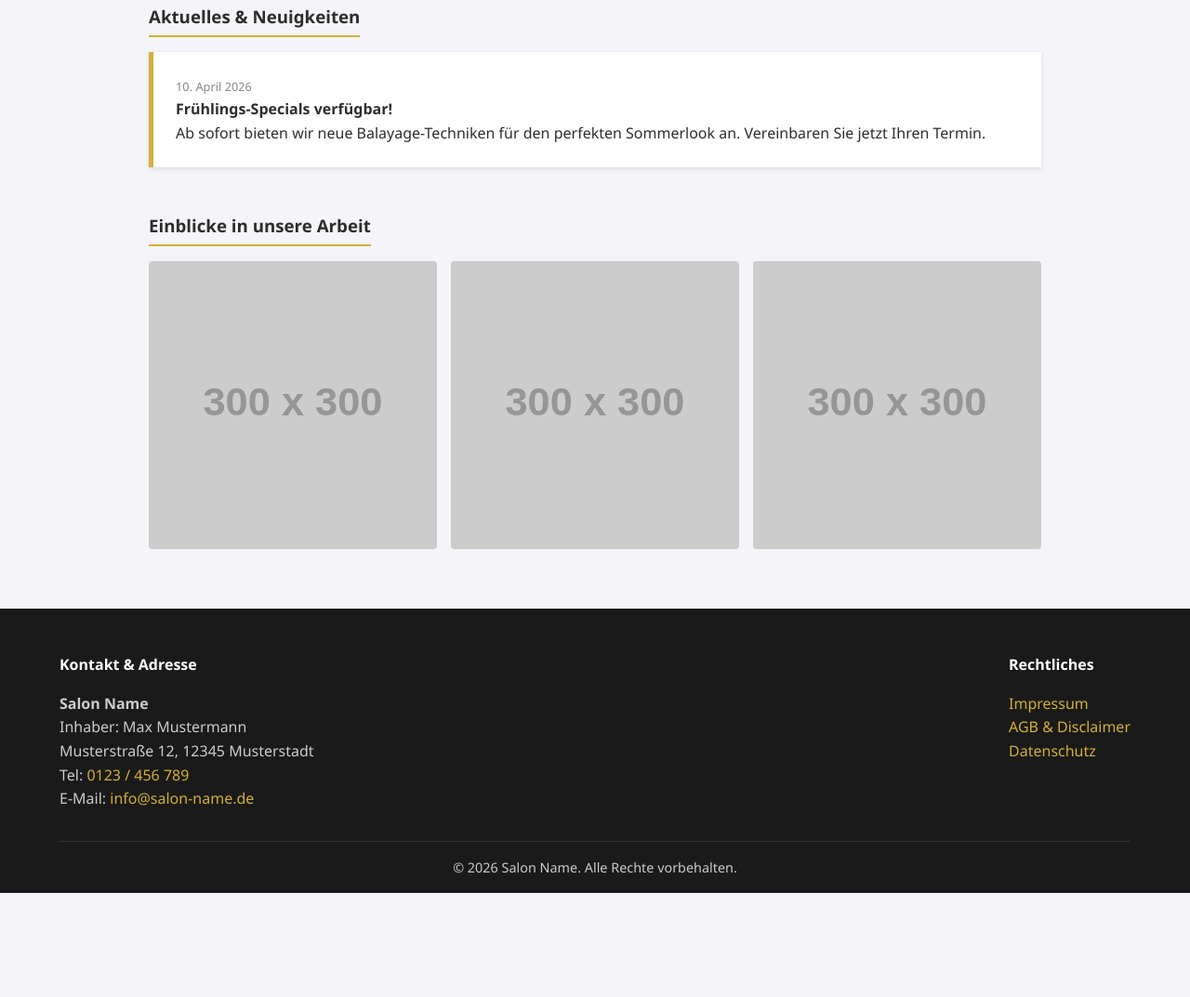
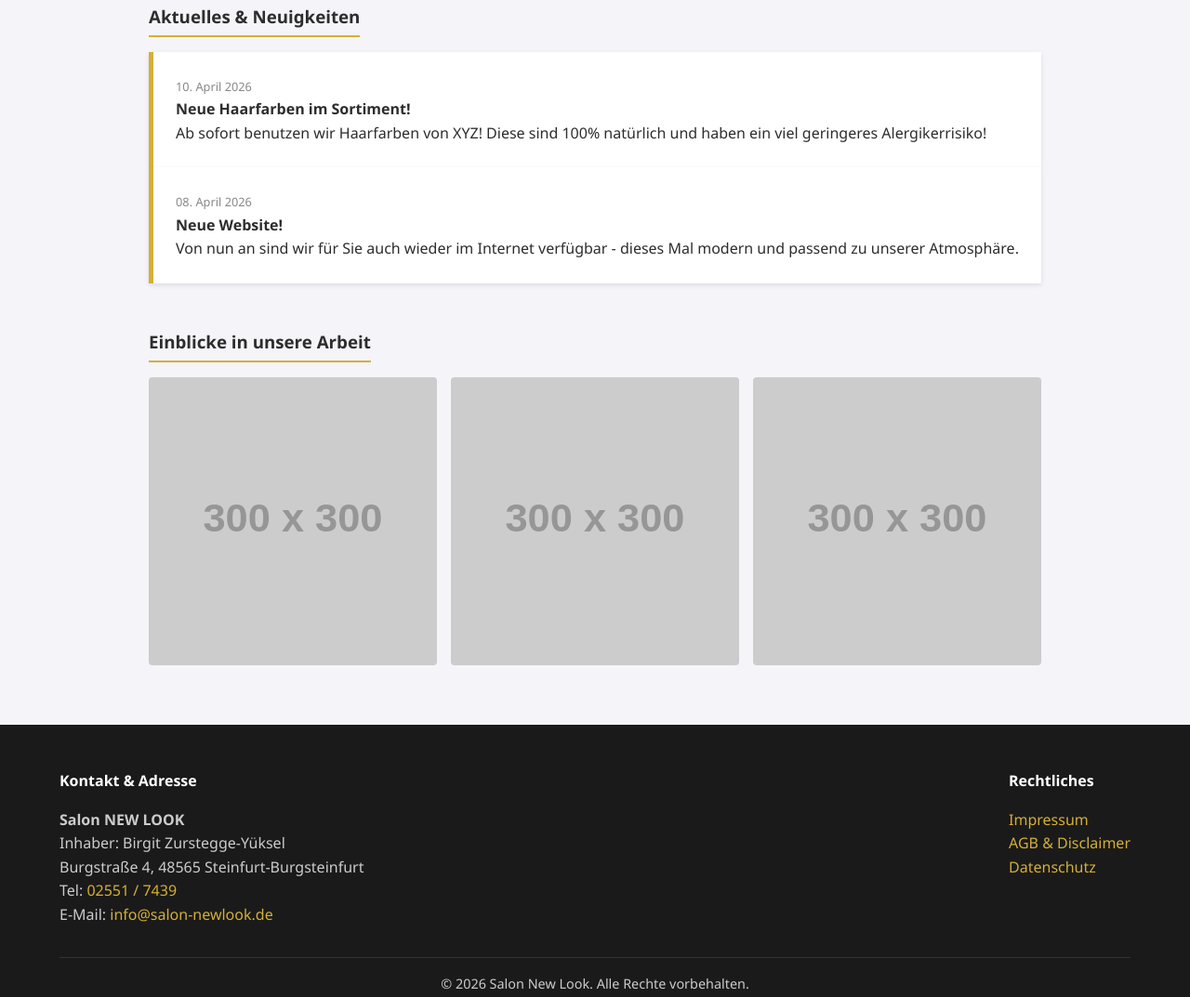
Before and after one commit to cembalo515/website-newlook, a plain HTML site: page index.html in a window 1280 px wide. Shown: the part 670-1743 px from the top of the page at 93% size. Before the commit the page ends 1631 px from the top, so only its background shows below. Drawn offline with Linux system fonts and the light colour scheme; placeholder pictures from the web are drawn by us.

Commit message:
feat: change placeholder text to actual, meaningful text
The previous website included a lot of placeholder text, which is now changed to correct statements.

No GitHub issues or breaking changes.

```diff
--- a/index.html
+++ b/index.html
@@ -3,7 +3,7 @@
 <head>
     <meta charset="UTF-8">
     <meta name="viewport" content="width=device-width, initial-scale=1.0">
-    <title>Salon Name | Ihr Friseur in Stadt</title>
+    <title>New Look | Ihr Friseur in Steinfurt</title>
     <link rel="stylesheet" href="style.css">
 </head>
 <body>
@@ -23,7 +23,7 @@
             <img src="graphics/stock01.jpg" alt="Friseursalon Innenansicht">
             <div class="hero-text">
                 <h1>Haarkunst & Entspannung</h1>
-                <p>Dein Style ist unser Handwerk.</p>
+                <p>Ihr Style ist unser Handwerk.</p>
             </div>
         </div>
     </header>
@@ -39,8 +39,13 @@
             <h3>Aktuelles & Neuigkeiten</h3>
             <article class="news-item">
                 <span class="date">10. April 2026</span>
-                <h4>Frühlings-Specials verfügbar!</h4>
-                <p>Ab sofort bieten wir neue Balayage-Techniken für den perfekten Sommerlook an. Vereinbaren Sie jetzt Ihren Termin.</p>
+                <h4>Neue Haarfarben im Sortiment!</h4>
+                <p>Ab sofort benutzen wir Haarfarben von XYZ! Diese sind 100% natürlich und haben ein viel geringeres Alergikerrisiko!</p>
+            </article>
+            <article class="news-item">
+                <span class="date">08. April 2026</span>
+                <h4>Neue Website!</h4>
+                <p>Von nun an sind wir für Sie auch wieder im Internet verfügbar - dieses Mal modern und passend zu unserer Atmosphäre.</p>
             </article>
         </section>
 
@@ -59,11 +64,11 @@
         <div class="footer-content">
             <div class="contact-info">
                 <h4>Kontakt & Adresse</h4>
-                <p><strong>Salon Name</strong></p>
-                <p>Inhaber: Max Mustermann</p>
-                <p>Musterstraße 12, 12345 Musterstadt</p>
-                <p>Tel: <a href="tel:+49123456789">0123 / 456 789</a></p>
-                <p>E-Mail: <a href="mailto:info@salon-name.de">info@salon-name.de</a></p>
+                <p><strong>Salon NEW LOOK</strong></p>
+                <p>Inhaber: Birgit Zurstegge-Yüksel</p>
+                <p>Burgstraße 4, 48565 Steinfurt-Burgsteinfurt</p>
+                <p>Tel: <a href="tel:+4925517439">02551 / 7439</a></p>
+                <p>E-Mail: <a href="mailto:info@salon-newlook.de">info@salon-newlook.de</a></p>
             </div>
             <div class="legal-links">
                 <h4>Rechtliches</h4>
@@ -75,7 +80,7 @@
             </div>
         </div>
         <div class="footer-bottom">
-            &copy; 2026 Salon Name. Alle Rechte vorbehalten.
+            &copy; 2026 Salon New Look. Alle Rechte vorbehalten.
         </div>
     </footer>
 
```
